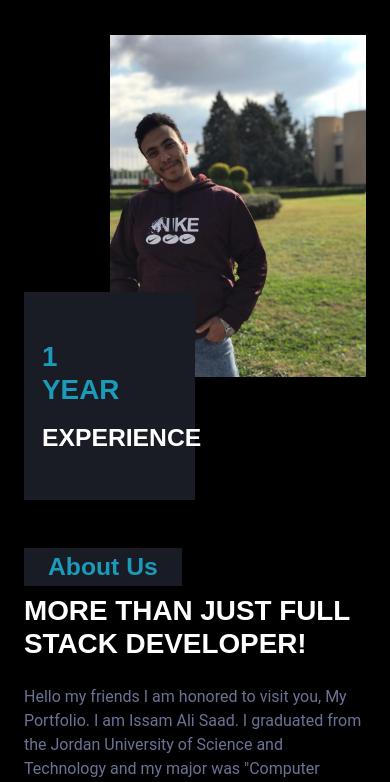
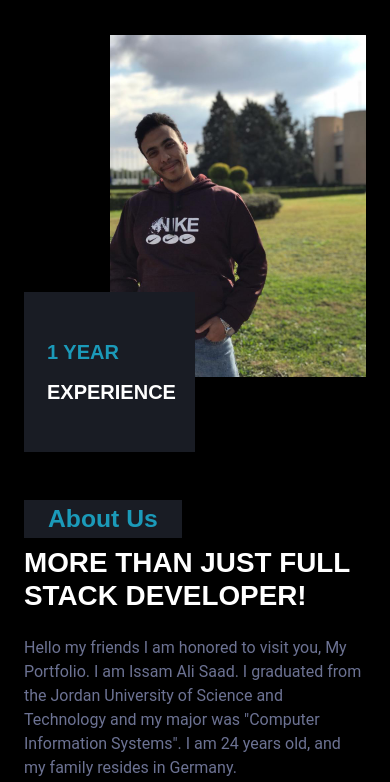
Before and after one commit to Isam-Saed/Portfolio, a plain HTML site: page index.html in a window 390 px wide. Shown: the part 62-844 px from the top of the page. Drawn offline with nearby package versions, Linux system fonts and the light colour scheme; a script that the page names is missing.

Commit message:
Add files via upload

```diff
--- a/style.css
+++ b/style.css
@@ -175,7 +175,8 @@
    .nb .text-uppercase {
         text-transform: uppercase !important;
        width: 130%;
-        margin-left: -30px;
+        margin-left: -25px;
+        font-size: 20px;
     }
 }
 
```
